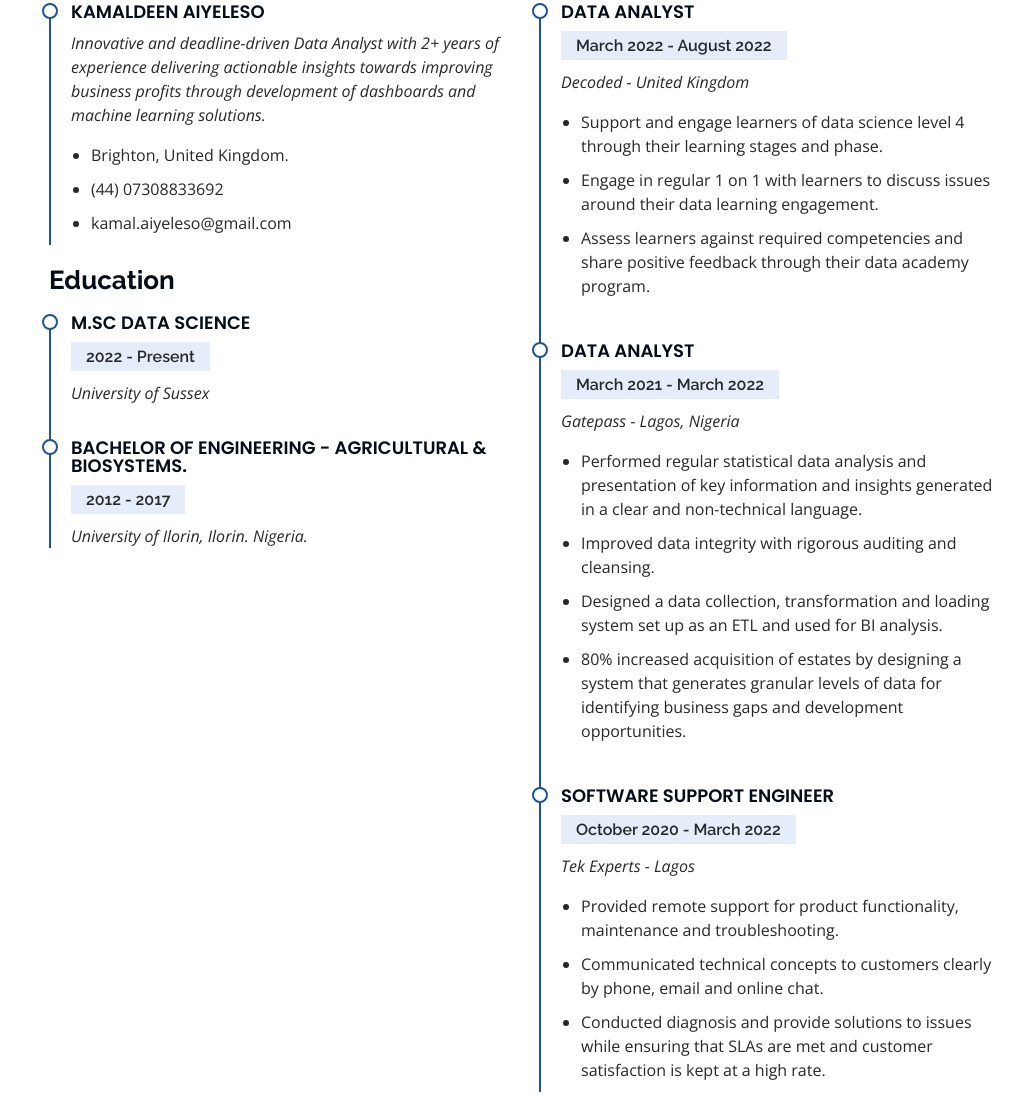
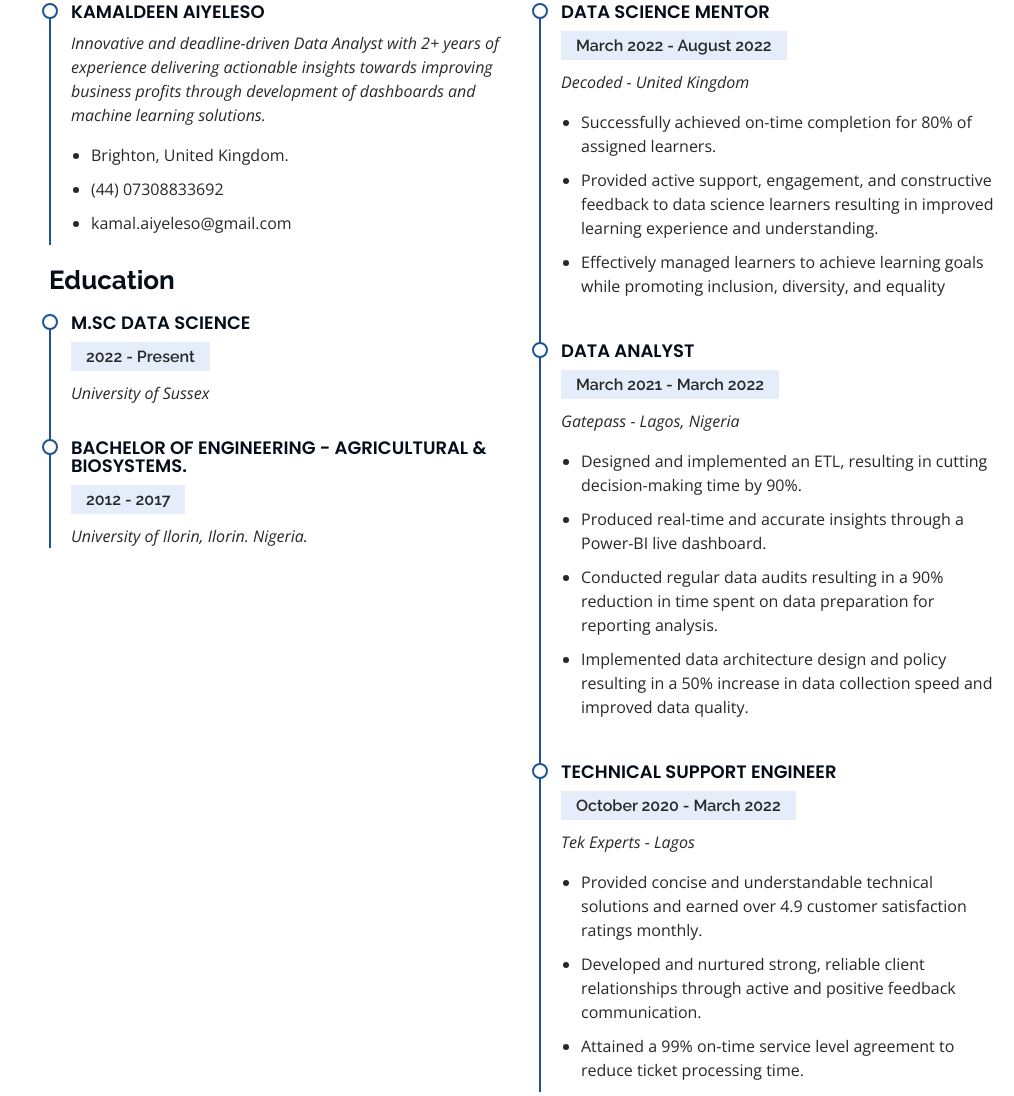
Before and after one commit to Khamaldeeen/khamaldeeen.github.io, a plain HTML site: page index.html in a window 1280 px wide. Shown: the part 2209-3305 px from the top of the page, without its empty margins (266-1280 px from the left). Drawn offline with nearby package versions, Linux system fonts and the light colour scheme.

Commit message:
Update index.html

```diff
--- a/index.html
+++ b/index.html
@@ -238,13 +238,13 @@
           <div class="col-lg-6" data-aos="fade-up" data-aos-delay="100">
             <h3 class="resume-title">Professional Experience</h3>
             <div class="resume-item">
-              <h4>Data Analyst</h4>
+              <h4>Data Science Mentor</h4>
               <h5>March 2022 - August 2022</h5>
               <p><em>Decoded - United Kingdom</em></p>
               <ul>
-                <li>Support and engage learners of data science level 4 through their learning stages and phase.</li>
-                <li>Engage in regular 1 on 1 with learners to discuss issues around their data learning engagement.</li>
-                <li>Assess learners against required competencies and share positive feedback through their data academy program.</li>
+                <li>Successfully achieved on-time completion for 80% of assigned learners.</li>
+                <li>Provided active support, engagement, and constructive feedback to data science learners resulting in improved learning experience and understanding.</li>
+                <li>Effectively managed learners to achieve learning goals while promoting inclusion, diversity, and equality</li>
                 </ul>
             </div>
             <div class="resume-item">
@@ -252,20 +252,20 @@
               <h5>March 2021 - March 2022</h5>
               <p><em>Gatepass - Lagos, Nigeria </em></p>
               <ul>
-                <li>Performed regular statistical data analysis and presentation of key information and insights generated in a clear and non-technical language.</li>
-                <li>Improved data integrity with rigorous auditing and cleansing.</li>
-                <li>Designed a data collection, transformation and loading system set up as an ETL and used for BI analysis.</li>
-                <li>80% increased acquisition of estates by designing a system that generates granular levels of data for identifying business gaps and development opportunities.</li>
+                <li>Designed and implemented an ETL, resulting in cutting decision-making time by 90%.</li>
+                <li>Produced real-time and accurate insights through a Power-BI live dashboard.</li>
+                <li>Conducted regular data audits resulting in a 90% reduction in time spent on data preparation for reporting analysis.</li>
+                <li>Implemented data architecture design and policy resulting in a 50% increase in data collection speed and improved data quality.</li>
               </ul>
             </div>
             <div class="resume-item">
-              <h4>Software Support Engineer</h4>
+              <h4>Technical Support Engineer</h4>
               <h5>October 2020 - March 2022</h5>
               <p><em>Tek Experts - Lagos</em></p>
               <ul>
-                <li>Provided remote support for product functionality, maintenance and troubleshooting.</li>
-                <li>Communicated technical concepts to customers clearly by phone, email and online chat.</li>
-                <li>Conducted diagnosis and provide solutions to issues while ensuring that SLAs are met and customer satisfaction is kept at a high rate.</li>
+                <li>Provided concise and understandable technical solutions and earned over 4.9 customer satisfaction ratings monthly.</li>
+                <li>Developed and nurtured strong, reliable client relationships through active and positive feedback communication. </li>
+                <li>Attained a 99% on-time service level agreement to reduce ticket processing time.</li>
               </ul>
             </div>
           </div>
```
